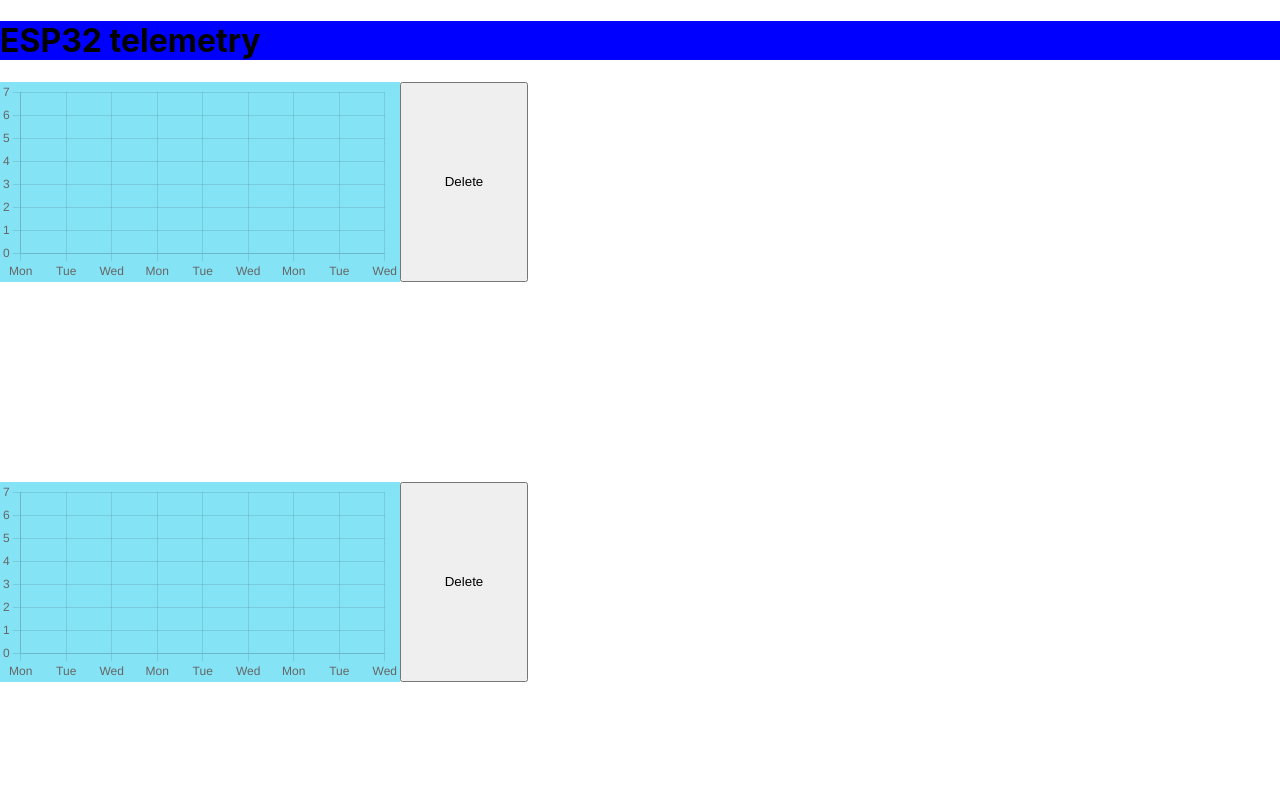
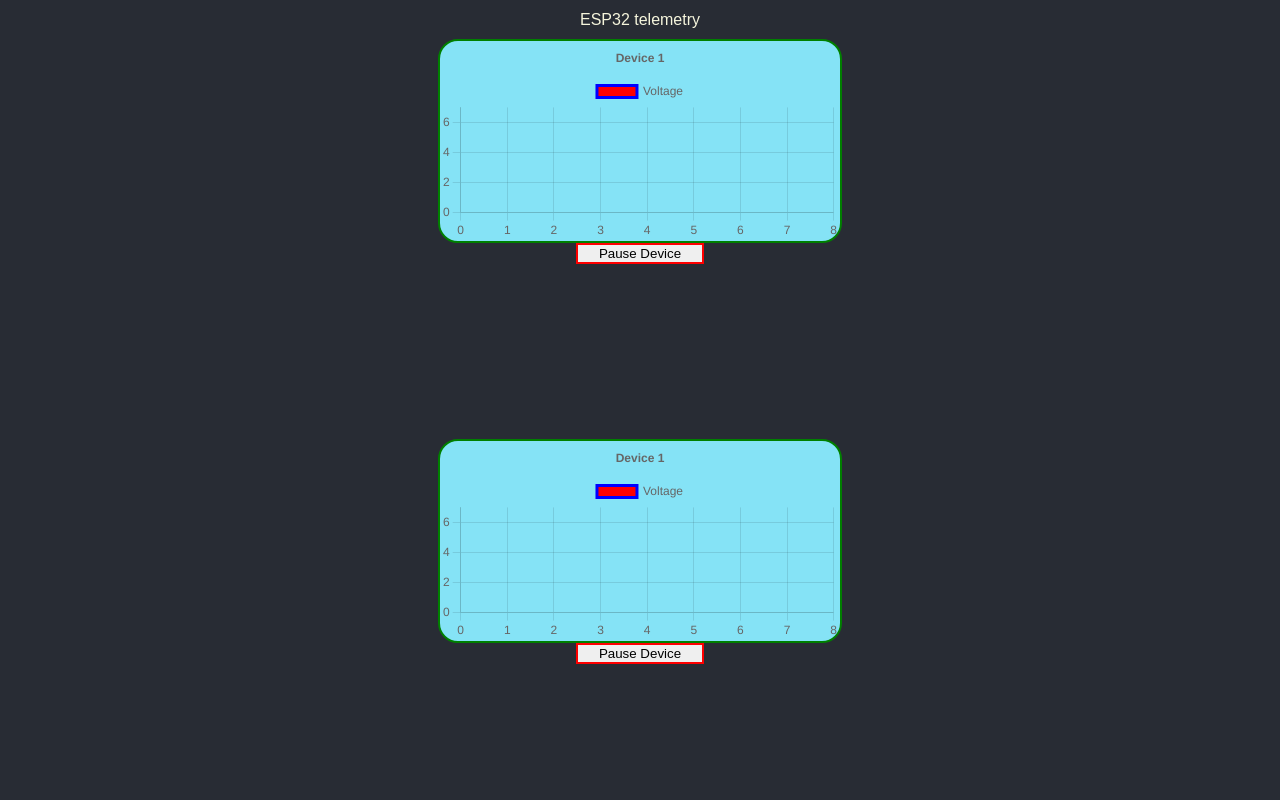
Before and after one commit to rushithkaru/Aws_telemetry, a React (Create React App) app in the folder my-app/: page / in a window 1280 px wide. Shown: the top 800 px of the page. Built offline with nearby package versions, Linux system fonts and the light colour scheme; no server answers.

Commit message:
front end updated

```diff
--- a/my-app/src/App.js
+++ b/my-app/src/App.js
@@ -6,11 +6,14 @@
 
 function App() {
   return (
-    <div >
-      <h1 style={{ backgroundColor: 'blue' }}>ESP32 telemetry</h1>
+    <div className='App' style={{
+      display: "flex",flexDirection: "column", alignItems: "center", color: "beige"
+    }}>
+      <h1 style={{ font: "caption" }}>ESP32 telemetry</h1>
       <div style={{ height: '100%', minHeight: '400px', width: '100%' }}><ChartContainer></ChartContainer></div>
       <div style={{ height: '100%', minHeight: '400px', width: '100%' }}><ChartContainer></ChartContainer></div>
       <div style={{ height: '100%', minHeight: '400px', width: '100%' }}><ChartContainer></ChartContainer></div>
+
 
     </div>
 
--- a/my-app/src/components/ChartContainer.js
+++ b/my-app/src/components/ChartContainer.js
@@ -3,13 +3,17 @@
 import { Button, Modal, Accordion, InputGroup, FormControl, Form, Spinner, Table} from 'react-bootstrap';
 
 function ChartContainer(){
+    const [borderColorChart,setBorderColorChart] =  useState("green");
+    const  handlePause = () => {
+        setBorderColorChart('red');
+    }
 
     return (
-        <div style={{ display: 'flex', width: '100%' }}>
+        <div style={{ display: 'flex', width: '100%', flexDirection: "column", alignItems: "center" }}>
 
-            <ChartTest></ChartTest>
+            <ChartTest colorS={borderColorChart} ></ChartTest>
 
-            <Button style={{ width: "10%" }}>Delete</Button>
+            <Button style={{ width: "10%",border: '2px solid red' }} onClick={() => handlePause()}>Pause Device</Button>
         </div>
 
     )
--- a/my-app/src/components/ChartTest.js
+++ b/my-app/src/components/ChartTest.js
@@ -6,18 +6,23 @@
   CategoryScale,
   LinearScale,
   PointElement,
-  Title
+  Legend,
+  Tooltip,
+  Title,
 } from 'chart.js';
 
 Chartjs.register(
   LineElement,
   CategoryScale,
   LinearScale,
-  PointElement
+  PointElement,
+  Legend,
+  Tooltip,
+  Title
 )
 
 
-function ChartTest() {
+function ChartTest(props) {
   const [numbers, setNumbers] = useState([]);
   const [d,setD] = useState([]);
   const MINUTE_MS = 60000;
@@ -25,6 +30,7 @@
   useEffect(() => {
 
     async function fetchData() {
+      console.log(props.colorS);
       fetch("/vals").then(
         res => res.json()
       ).then(
@@ -57,9 +63,9 @@
 
 
   const data = {
-    labels: ['Mon','Tue','Wed','Mon','Tue','Wed','Mon','Tue','Wed'],
+    labels: ['0','1','2','3','4','5','6','7','8'],
     datasets: [{
-      labels: 'Sales',
+      label: 'Voltage',
       data: d,
       backgroundColor: 'red',
       borderColor: 'blue',
@@ -69,8 +75,16 @@
   }
 
   const options = {
-    plugins : {
-      legend : true
+    plugins: {
+      legend: {
+        position: 'top',
+      },
+      title: {
+        display: true,
+        text: 'Device 1',
+      },
+
+
     },
     scales : {
       y: {
@@ -78,20 +92,20 @@
         max: 7
       }
     },
-    title : {
-      display: true,
-      text: "hi"
-    }
+
   }
 
   return (
-    <div>
+
 
       <div style={
         {
         width: '400px',
         height: '200px',
-        backgroundColor: 'rgb(133, 227, 246)'
+        backgroundColor: 'rgb(133, 227, 246)',
+        borderRadius: '20px',
+        border: '2px solid ' + props.colorS,
+
         }
       }>
       <Line
@@ -100,7 +114,7 @@
       >
       </Line>
       </div>
-    </div>
+
   );
 }
 
```
